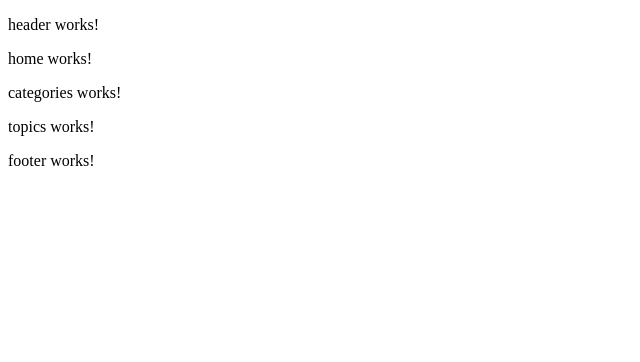
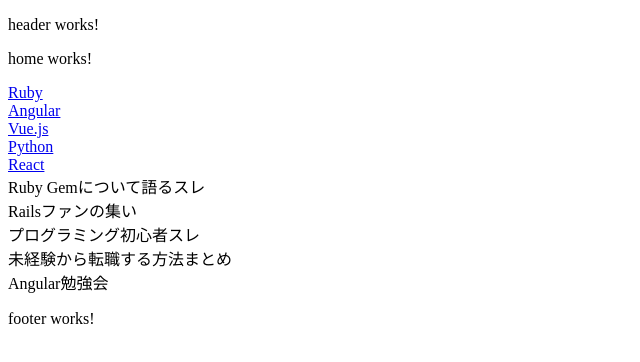
Before and after one commit to nsy13/bboard, an Angular app in the folder angular/: page / in a window 1280 px wide. Shown: the top 362 px of the page, without its empty margins (0-640 px from the left). Built offline with nearby package versions, Linux system fonts and the light colour scheme.

Commit message:
topicとcategoryにダミーデータ追加

```diff
--- a/angular/src/app/categories/categories.component.html
+++ b/angular/src/app/categories/categories.component.html
@@ -1 +1,3 @@
-<p>categories works!</p>
+<div *ngFor="let category of categories">
+  <a href="#">{{ category.name }}</a>
+</div>
--- a/angular/src/app/categories/categories.component.ts
+++ b/angular/src/app/categories/categories.component.ts
@@ -1,4 +1,5 @@
 import { Component, OnInit } from '@angular/core';
+import { Category } from './category';
 
 @Component({
   selector: 'app-categories',
@@ -6,7 +7,13 @@
   styleUrls: ['./categories.component.scss']
 })
 export class CategoriesComponent implements OnInit {
-
+  categories: Category[] = [
+    { name: "Ruby" },
+    { name: "Angular" },
+    { name: "Vue.js" },
+    { name: "Python" },
+    { name: "React" }
+  ]
   constructor() { }
 
   ngOnInit() {
--- /dev/null
+++ b/angular/src/app/categories/category.ts
@@ -0,0 +1,3 @@
+export class Category {
+  name: string;
+}
--- /dev/null
+++ b/angular/src/app/topics/topic.ts
@@ -0,0 +1,3 @@
+export class Topic {
+  name: string;
+}
--- a/angular/src/app/topics/topics.component.html
+++ b/angular/src/app/topics/topics.component.html
@@ -1 +1,3 @@
-<p>topics works!</p>
+<div *ngFor="let topic of topics">
+  {{ topic.name }}
+</div>
--- a/angular/src/app/topics/topics.component.ts
+++ b/angular/src/app/topics/topics.component.ts
@@ -1,4 +1,5 @@
 import { Component, OnInit } from '@angular/core';
+import { Topic } from './topic';
 
 @Component({
   selector: 'app-topics',
@@ -6,7 +7,13 @@
   styleUrls: ['./topics.component.scss']
 })
 export class TopicsComponent implements OnInit {
-
+  topics: Topic[] = [
+    { name: "Ruby Gemについて語るスレ" },
+    { name: "Railsファンの集い" },
+    { name: "プログラミング初心者スレ" },
+    { name: "未経験から転職する方法まとめ" },
+    { name: "Angular勉強会" },
+  ]
   constructor() { }
 
   ngOnInit() {
```
